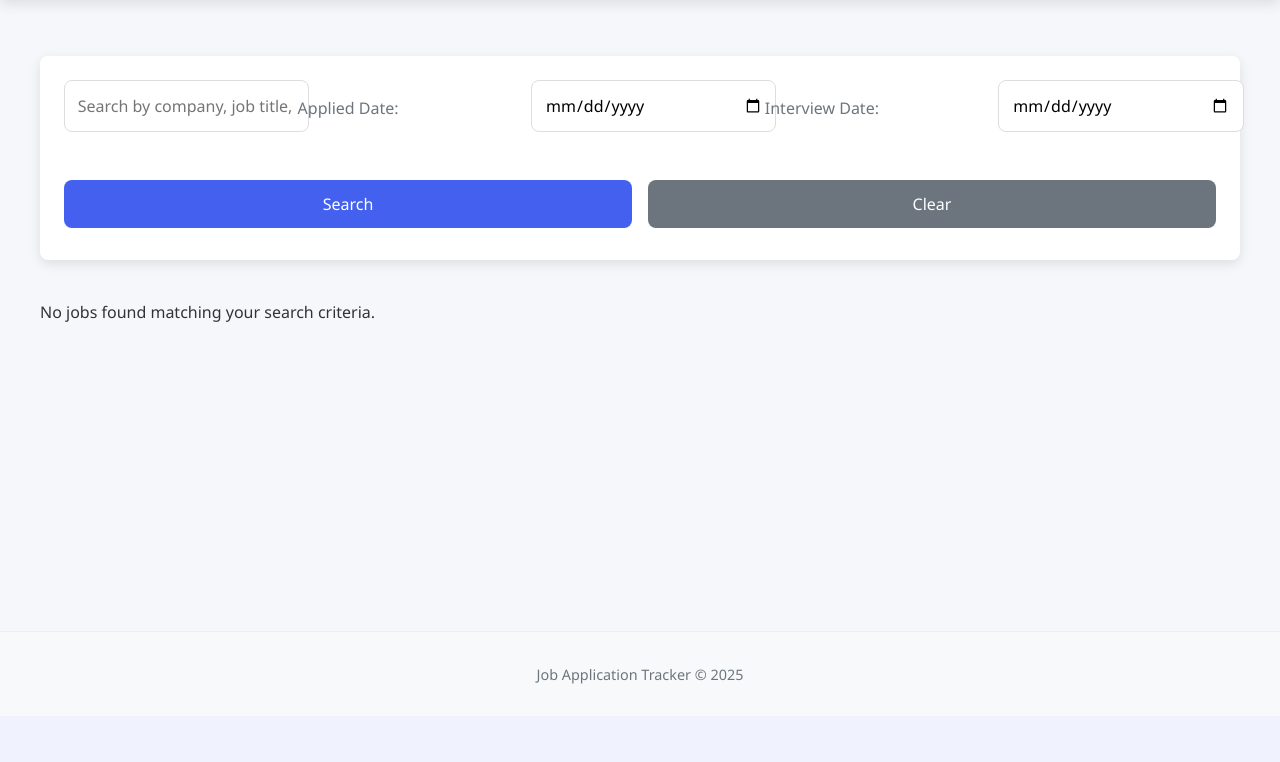
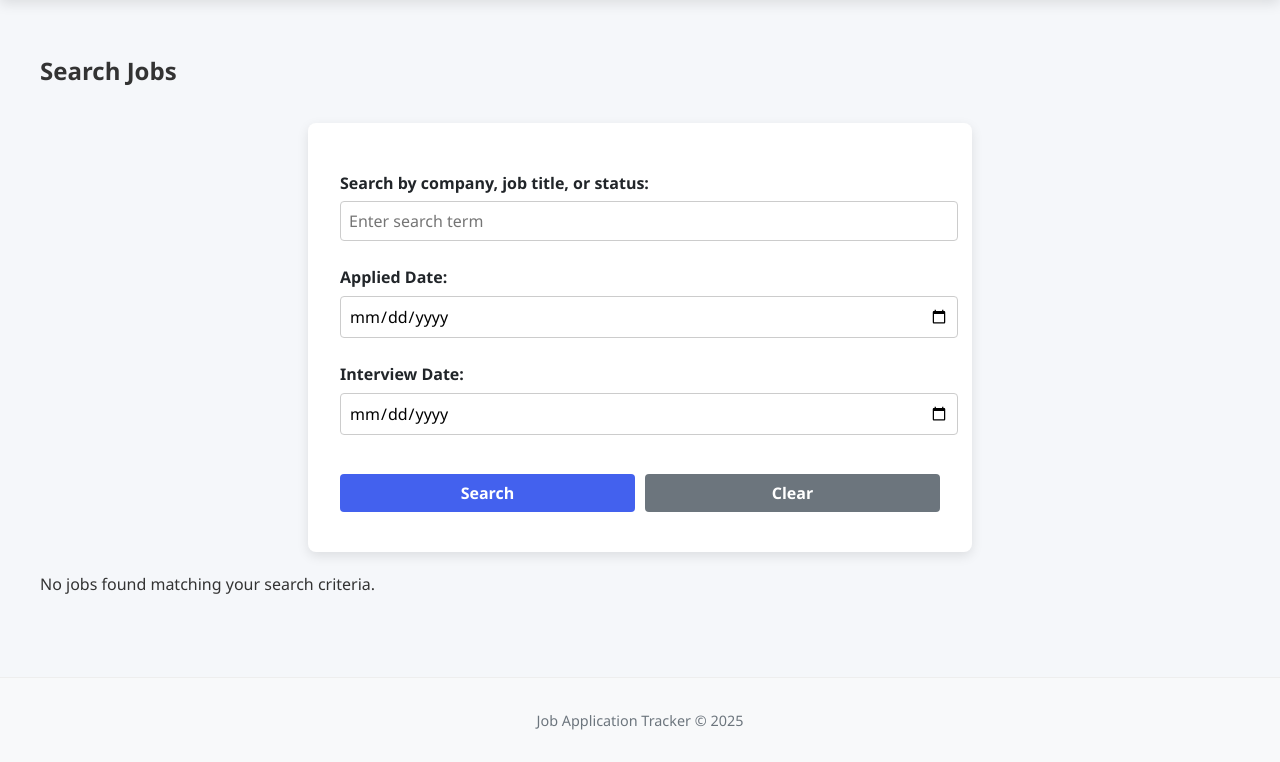
Before and after one commit to Navya-Sri-A/ease-job-track, a Flask app: page /search in a window 1280 px wide. Shown: the part 84-846 px from the top of the page. Before the commit the page ends 768 px from the top, so only its background shows below. Run offline with Flask 3, Linux system fonts and the light colour scheme; data that the repository does not hold is empty.

Commit message:
Updated the search UI design

```diff
--- a/code/static/style.css
+++ b/code/static/style.css
@@ -236,67 +236,85 @@
 }
 
 /* Search Form */
+/* Search Form Styling */
 .search-form {
-  margin: 1.5rem 0 2.5rem;
-  display: grid;
-  grid-template-columns: repeat(auto-fill, minmax(200px, 1fr));
-  gap: 1rem;
-  background: white;
-  padding: 1.5rem;
-  border-radius: var(--border-radius);
-  box-shadow: var(--box-shadow);
-  max-width: 100%;
+  margin-bottom: 20px;
+  max-width: 600px;
 }
 
-.search-form input[type="text"],
-.search-form input[type="date"] {
-  padding: 0.8rem;
-  border: 1px solid #ddd;
-  border-radius: var(--border-radius);
-  width: 100%;
+.form-group {
+  margin-bottom: 15px;
 }
 
-.search-form label {
-  font-weight: 500;
-  color: var(--gray);
-  margin-bottom: 0.5rem;
+.form-group label {
+  display: block;
+  margin-bottom: 5px;
+  font-weight: bold;
 }
 
-.form-buttons {
-  display: flex;
-  gap: 1rem;
-  grid-column: 1 / -1;
-  justify-content: flex-end;
-  margin-top: 0.5rem;
+.form-group input[type="text"],
+.form-group input[type="date"] {
+  width: 100%;
+  padding: 8px;
+  border: 1px solid #ccc;
+  border-radius: 4px;
 }
 
-.form-buttons button {
-  padding: 0.8rem 1.5rem;
-  border: none;
-  border-radius: var(--border-radius);
-  cursor: pointer;
-  font-weight: 500;
-  transition: var(--transition);
+.form-actions {
+  display: flex;
+  gap: 10px;
+  margin-top: 10px;
 }
 
-.form-buttons button[type="submit"] {
+.btn-search,
+.btn-clear {
+  padding: 8px 16px;
+  border: none;
+  border-radius: 4px;
+  cursor: pointer;
+}
+
+.btn-search {
   background-color: var(--primary);
   color: white;
 }
 
-.form-buttons button[type="submit"]:hover {
-  background-color: var(--primary-dark);
+.btn-search:hover {
+  background-color: var(--primary);
 }
 
-.form-buttons button[type="button"] {
-  background-color: var(--gray);
+.btn-clear {
+  background-color: #6c757d;
   color: white;
 }
 
-.form-buttons button[type="button"]:hover {
+.btn-clear:hover {
   background-color: #5a6268;
 }
 
+/* Search Results Table Styling */
+.search-results {
+  width: 100%;
+  border-collapse: collapse;
+  margin-top: 20px;
+}
+
+.search-results th,
+.search-results td {
+  padding: 12px;
+  text-align: left;
+  border-bottom: 1px solid #ddd;
+}
+
+.search-results th {
+  background-color: var(--primary);
+  font-weight: bold;
+
+}
+
+.search-results tr:hover {
+  background-color: #f1f1f1;
+}
 /* Popup & Visualization */
 .centered-text {
   text-align: center;
--- a/code/templates/search.html
+++ b/code/templates/search.html
@@ -1,54 +1,41 @@
-{% extends "base.html" %} {% block content %}
+{% extends "base.html" %}
+{% block content %}
+<h2>Search Jobs</h2>
 
 <!-- Search Form -->
-<form
-  method="GET"
-  action="{{ url_for('search_jobs') }}"
-  class="search-form"
-  id="searchForm"
->
-  <!-- Search by Company, Job Title, or Status -->
-  <input
-    type="text"
-    name="search_query"
-    placeholder="Search by company, job title, status..."
-    value="{{ request.args.get('search_query', '') }}"
-  />
+<form method="GET" action="{{ url_for('search_jobs') }}" class="search-form">
+  <div class="form-group">
+    <label for="search_query">Search by company, job title, or status:</label>
+    <input type="text" id="search_query" name="search_query" placeholder="Enter search term" value="{{ request.args.get('search_query', '') }}">
+  </div>
 
-  <!-- Serach by Applied Date  -->
-  <label for="applied_date">Applied Date:</label>
-  <input
-    type="date"
-    name="applied_date"
-    id="applied_date"
-    value="{{ request.args.get('applied_date', '') }}"
-  />
+  <div class="form-group">
+    <label for="applied_date">Applied Date:</label>
+    <input type="date" id="applied_date" name="applied_date" value="{{ request.args.get('applied_date', '') }}">
+  </div>
 
-  <!-- Search by Interview Date -->
-  <label for="interview_date">Interview Date:</label>
-  <input
-    type="date"
-    name="interview_date"
-    id="interview_date"
-    value="{{ request.args.get('interview_date', '') }}"
-  />
+  <div class="form-group">
+    <label for="interview_date">Interview Date:</label>
+    <input type="date" id="interview_date" name="interview_date" value="{{ request.args.get('interview_date', '') }}">
+  </div>
 
-  <div class="form-buttons">
-    <button type="submit">Search</button>
-    <button type="button" onclick="clearSearch()">Clear</button>
+  <div class="form-actions">
+    <button type="submit" class="btn-search">Search</button>
+    <button type="reset" class="btn-clear">Clear</button>
   </div>
 </form>
 
+<!-- Search Results -->
 {% if jobs %}
-<table>
+<table class="search-results">
   <thead>
     <tr>
-      <th>Company</th>
+      <th>Company Name</th>
       <th>Job Title</th>
       <th>Status</th>
       <th>Applied Date</th>
       <th>Interview Date</th>
-      <th>Reminder</th>
+      <th>Reminder Date</th>
       <th>Comments</th>
       <th>Actions</th>
     </tr>
@@ -59,13 +46,15 @@
       <td>{{ job[1] }}</td>
       <td>{{ job[2] }}</td>
       <td>{{ job[3] }}</td>
-      <td>{{ job[4] }}</td>
-      <td>{{ job[5] or 'N/A' }}</td>
-      <td>{{ job[6] or 'N/A' }}</td>
-      <td>{{ job[7] or 'N/A' }}</td>
+      <td>{{ job[4] or '' }}</td>
+      <td>{{ job[5] or '' }}</td>
+      <td>{{ job[6] or '' }}</td>
+      <td>{{ job[7] or '' }}</td>
       <td>
-        <a href="{{ url_for('edit_job', id=job[0]) }}">Edit</a>
-        <a href="{{ url_for('delete_job', id=job[0]) }}">Delete</a>
+        <!-- Edit Button -->
+        <a href="{{ url_for('edit_job', id=job[0]) }}" class="btn-edit">Edit</a>
+        <!-- Delete Button -->
+        <a href="{{ url_for('delete_job', id=job[0]) }}" class="btn-delete" onclick="return confirm('Are you sure you want to delete this job?');">Delete</a>
       </td>
     </tr>
     {% endfor %}
@@ -74,12 +63,4 @@
 {% else %}
 <p>No jobs found matching your search criteria.</p>
 {% endif %}
-
-<script>
-  function clearSearch() {
-    // Reset the form fields
-    document.getElementById("searchForm").reset();
-    window.location.href = "{{ url_for('search_jobs') }}";
-  }
-</script>
 {% endblock %}
```
